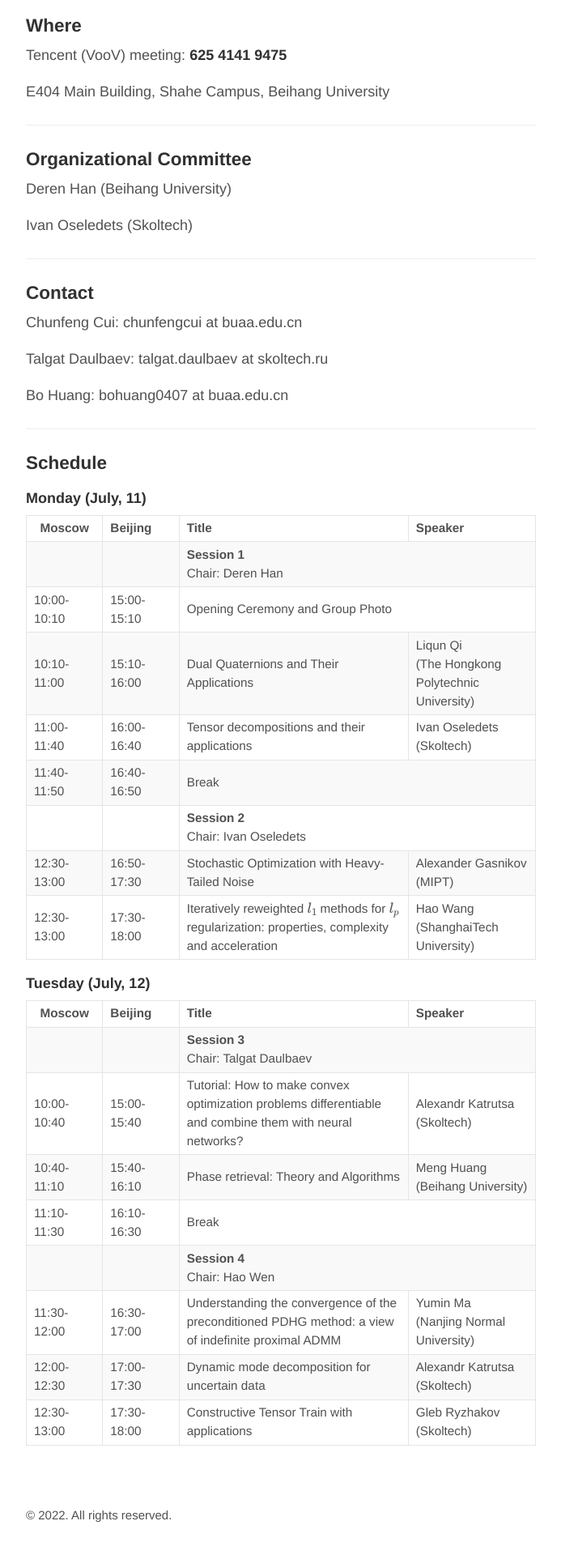
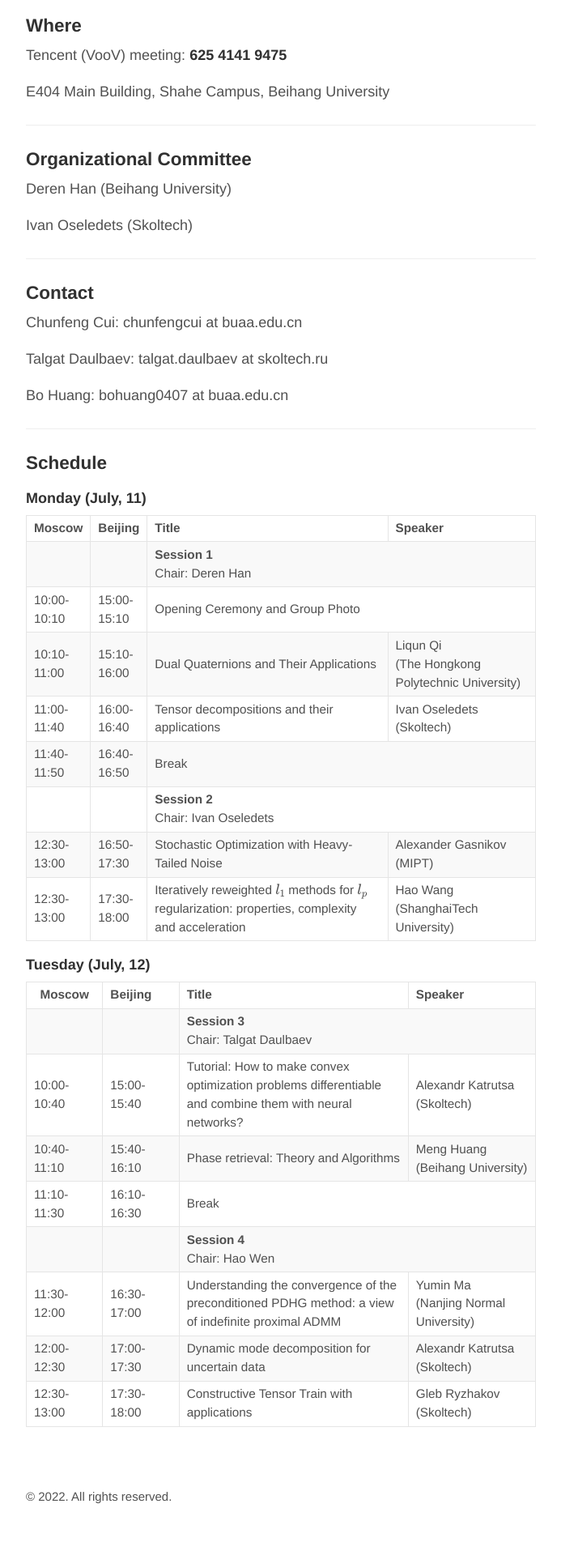
Before and after one commit to Daulbaev/Daulbaev.github.io, a Jekyll site: the page built from _posts/2022-07-09-about.md, in a window 1280 px wide. Shown: the part 927-2847 px from the top of the page at 81% size, without its empty margins (293-986 px from the left). Built offline with Jekyll 4.4.1, drawn with Linux system fonts in a browser that asks for light colours; formulas are drawn with MathJax 3; after the commit the page ends 2824 px from its top, so only the background shows below that.

Commit message:
Update 2022-07-09-about.md

```diff
--- a/_posts/2022-07-09-about.md
+++ b/_posts/2022-07-09-about.md
@@ -57,10 +57,10 @@ Bo Huang: bohuang0407 at buaa.edu.cn
 
 <table>
 <colgroup>
-<col width="15%" />
-<col width="15%" />
-<col width="45%" />
-<col width="25%" />
+<col width="10%" />
+<col width="10%" />
+<col width="50%" />
+<col width="30%" />
 </colgroup>
 <thead>
   <tr>
```
